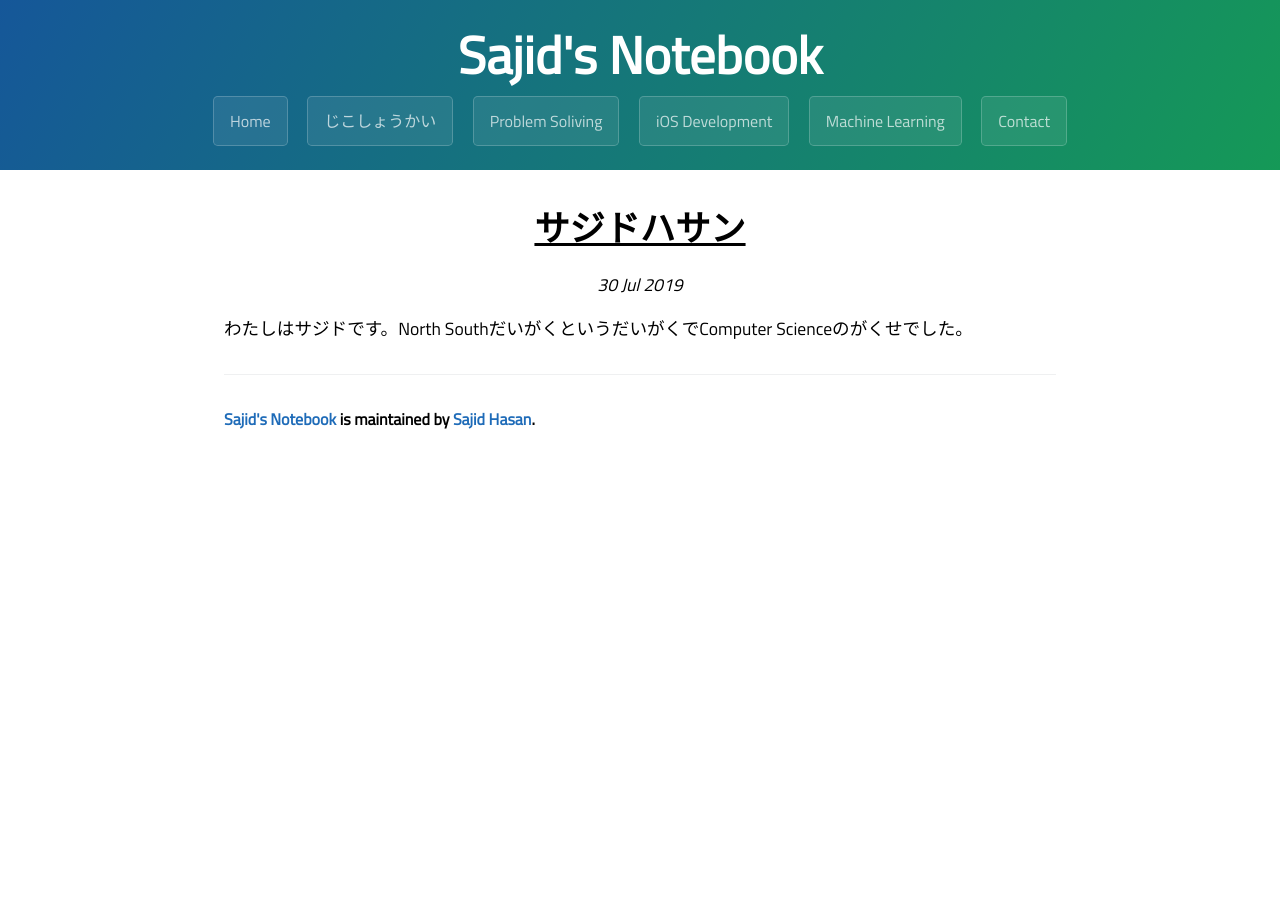
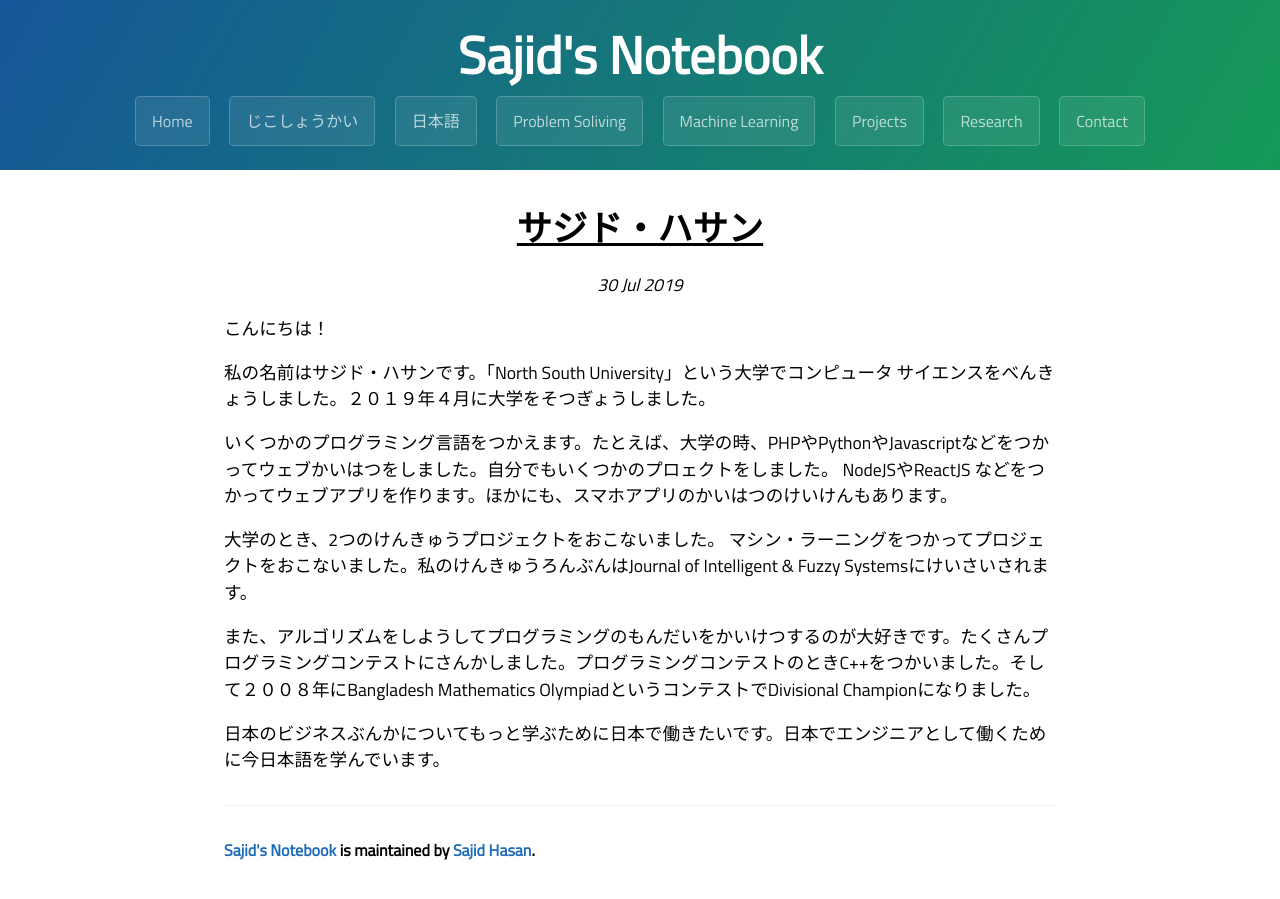
Before and after one commit to sajidhasan/sajidhasan.github.io, a Jekyll site: the page built from self-introduction.md, in a window 1280 px wide. Built offline with Jekyll 4.4.1, drawn with Linux system fonts in a browser that asks for light colours.

Commit message:
project details added

```diff
--- a/_includes/page-header.html
+++ b/_includes/page-header.html
@@ -4,11 +4,12 @@
 
   <a href="{{site.url}}" class="btn">Home</a>
   <a href="{{site.url}}/self-introduction" class="btn">じこしょうかい</a>
- <!--  <a href="{{site.url}}/academics" class="btn">Academics</a> -->
+  <a href="{{site.url}}/nihongo" class="btn">日本語</a>
+ <!-- <a href="{{site.url}}/academics" class="btn">Academics</a>-->
   <a href="{{site.url}}/problem" class="btn">Problem Soliving</a>
-  <a href="{{site.url}}/ios" class="btn">iOS Development</a>
+ <!-- <a href="{{site.url}}/ios" class="btn">iOS Development</a> -->
   <a href="{{site.url}}/machine-learning" class="btn">Machine Learning</a>
-<!--   <a href="{{site.url}}/projects" class="btn">Projects</a> -->
-<!--   <a href="{{site.url}}/publications" class="btn">Publications</a> -->
+  <a href="{{site.url}}/projects" class="btn">Projects</a>
+  <a href="{{site.url}}/research" class="btn">Research</a>
   <a href="{{site.url}}/contact" class="btn">Contact</a>
 </section>
--- a/self-introduction.html
+++ /dev/null
@@ -1,7 +0,0 @@
----
-layout: post
-title:  "サジドハサン"
-date:   2019-07-30 00:10:00
----
-
-わたしはサジドです。North SouthだいがくというだいがくでComputer Scienceのがくせでした。
--- /dev/null
+++ b/self-introduction.md
@@ -0,0 +1,17 @@
+---
+layout: post
+title:  "サジド・ハサン"
+date:   2019-07-30 00:10:00
+---
+
+こんにちは！
+
+私の名前はサジド・ハサンです。「North South University」という大学でコンピュータ サイエンスをべんきょうしました。２０１９年４月に大学をそつぎょうしました。
+
+いくつかのプログラミング言語をつかえます。たとえば、大学の時、PHPやPythonやJavascriptなどをつかってウェブかいはつをしました。自分でもいくつかのプロェクトをしました。 NodeJSやReactJS などをつかってウェブアプリを作ります。ほかにも、スマホアプリのかいはつのけいけんもあります。
+
+大学のとき、2つのけんきゅうプロジェクトをおこないました。 マシン・ラーニングをつかってプロジェクトをおこないました。私のけんきゅうろんぶんはJournal of Intelligent & Fuzzy Systemsにけいさいされます。
+
+また、アルゴリズムをしようしてプログラミングのもんだいをかいけつするのが大好きです。たくさんプログラミングコンテストにさんかしました。プログラミングコンテストのときC++をつかいました。そして２００８年にBangladesh Mathematics OlympiadというコンテストでDivisional Championになりました。
+
+日本のビジネスぶんかについてもっと学ぶために日本で働きたいです。日本でエンジニアとして働くために今日本語を学んでいます。
```
Also changed, not shown: machine-learning.html (deleted, +0 -8 lines), machine-learning.md (added, +15 -0 lines), nihongo.md (added, +15 -0 lines), projects.html (deleted, +0 -8 lines), projects.md (added, +101 -0 lines), publications.html (deleted, +0 -8 lines), research.md (added, +20 -0 lines).
